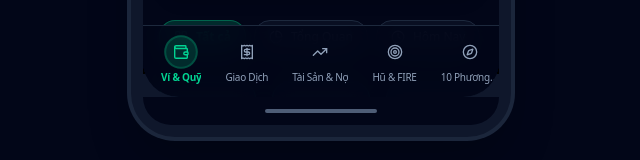
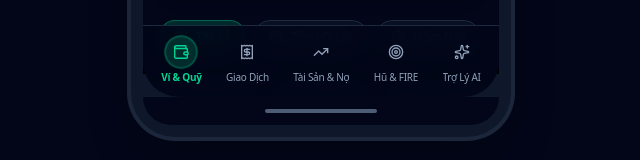
Before and after one commit to hungnh06tlu-svg/DAILY-FINANCE-3.0, a React (Vite) app: page / in a window 1280 px wide. Shown: the part 943-1103 px from the top of the page, without its empty margins (319-959 px from the left). Built offline with nearby package versions, Linux system fonts and the light colour scheme.

Commit message:
refactor: remove 10 Methods Suite navigation item
Remove the 10 Methods Suite module from the main navigation to streamline the user interface, while maintaining internal support for the route.

```diff
--- a/src/components/Navigation.tsx
+++ b/src/components/Navigation.tsx
@@ -7,8 +7,7 @@ import {
   Sparkles,
   PieChart,
   Sliders,
-  Target,
-  Compass
+  Target
 } from 'lucide-react';
 
 interface NavigationProps {
@@ -50,12 +49,6 @@ export const Navigation: React.FC<NavigationProps> = ({
       icon: Target,
       labelVi: 'Hũ & FIRE',
       labelEn: 'Jars & FIRE',
-    },
-    {
-      id: 'methods_advanced' as AppScreen,
-      icon: Compass,
-      labelVi: '10 Phương Pháp',
-      labelEn: '10 Methods Suite',
     },
     {
       id: 'ai_insights' as AppScreen,
--- a/src/components/methods/BudgetingMethodsView.tsx
+++ b/src/components/methods/BudgetingMethodsView.tsx
@@ -75,6 +75,8 @@ export const BudgetingMethodsView: React.FC<BudgetingMethodsViewProps> = React.m
         setActiveTab('fire');
       } else if (navigationContext.analyticsCategory === 'jars') {
         setActiveTab('jars');
+      } else if (navigationContext.analyticsCategory === 'methods_advanced') {
+        setActiveTab('methods_advanced');
       }
     }
   }, [navigationContext]);
```
